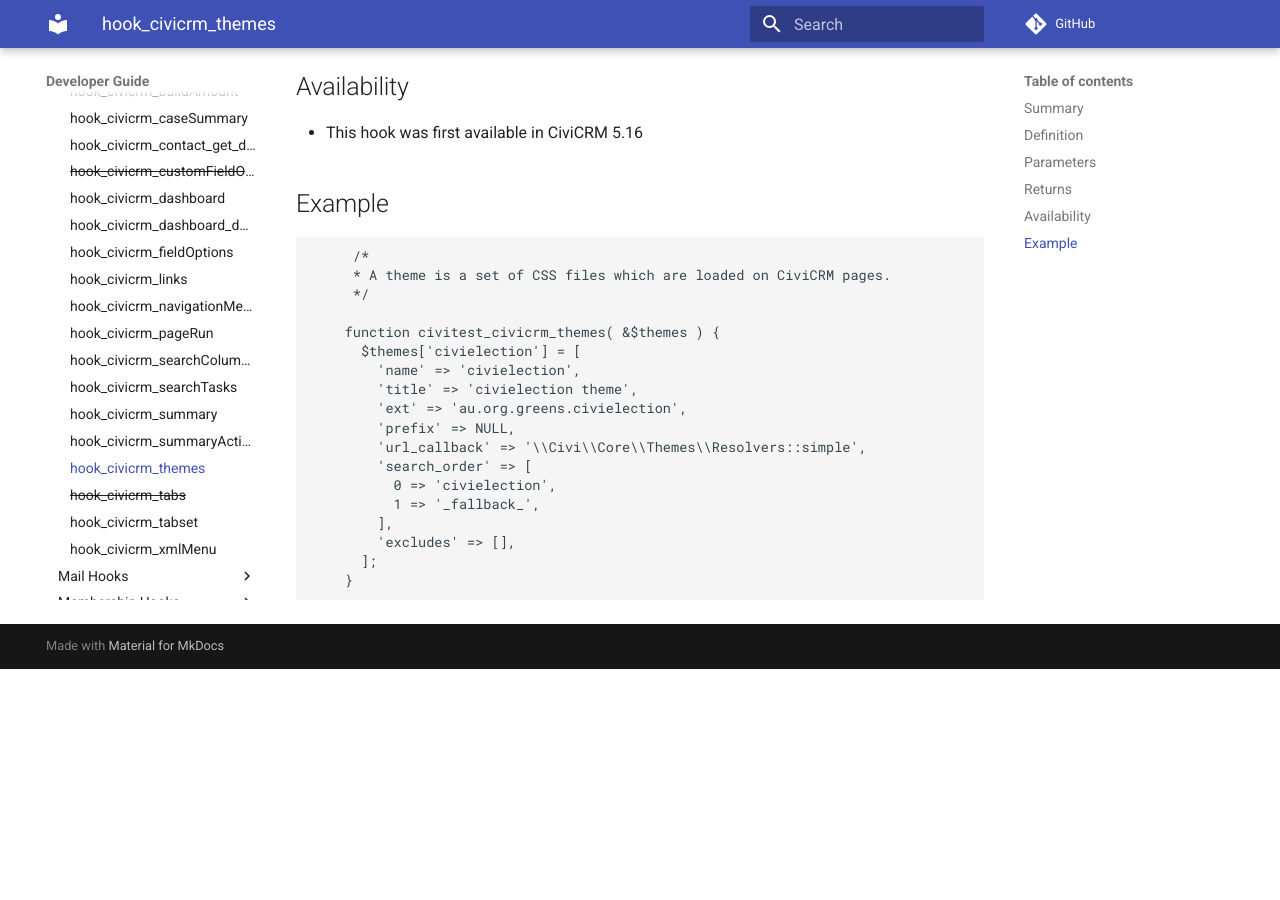
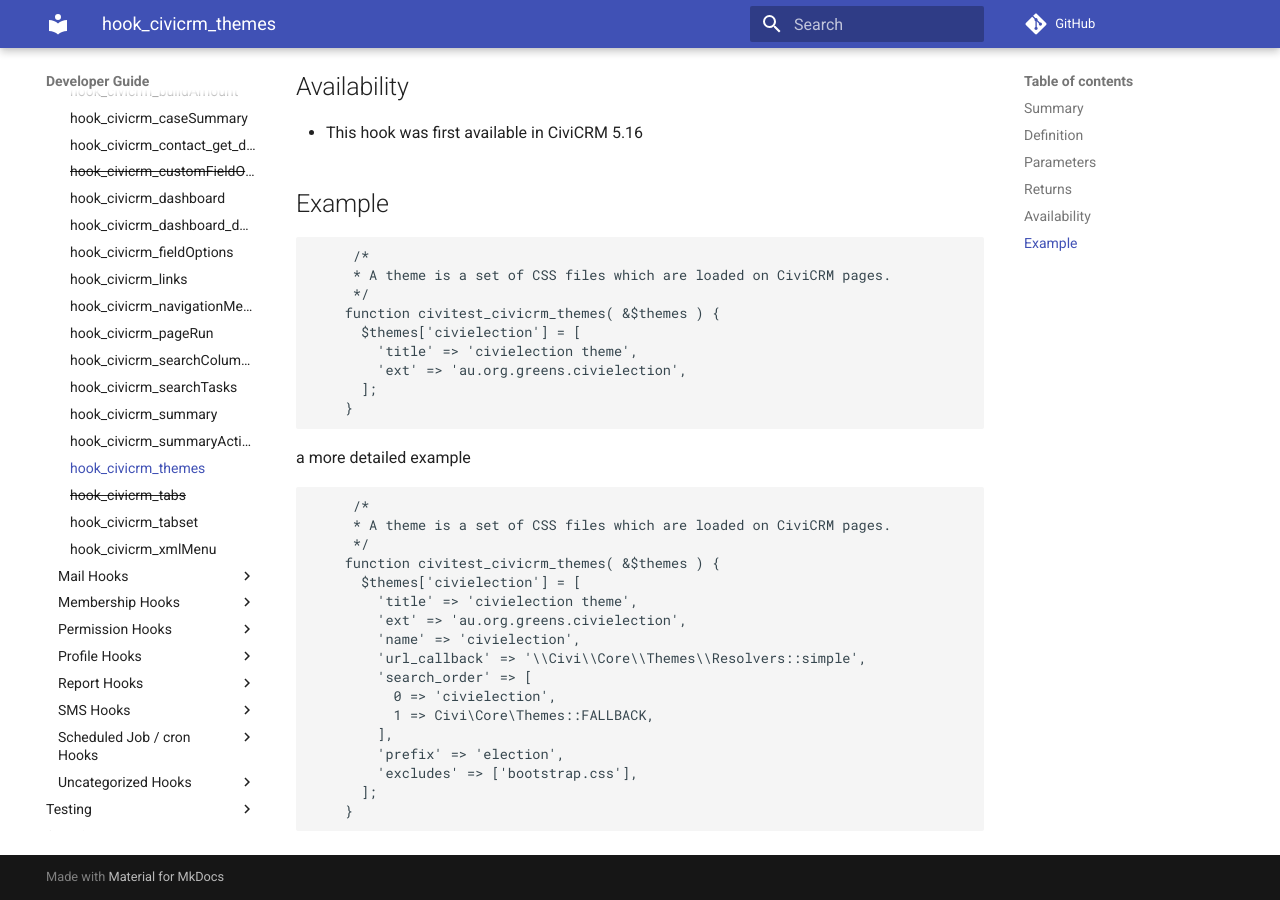
Before and after one commit to civicrm/civicrm-dev-docs, an MkDocs documentation site: the page built from docs/hooks/hook_civicrm_themes.md, in a window 1280 px wide and 900 px high, scrolled down 988 px. Built offline with MkDocs 1.6.1 and Material for MkDocs 9.7.7, drawn with Linux system fonts in a browser that asks for light colours; comment, search, counter and statistics services are not loaded; old or Windows-style settings are respelled for this version of MkDocs; before the commit the page ends 1657 px from its top, so only the background shows below that.

Commit message:
Update examples to be simpler initially and a more detailed example

````diff
--- a/docs/hooks/hook_civicrm_themes.md
+++ b/docs/hooks/hook_civicrm_themes.md
@@ -46,19 +46,32 @@
      /*
      * A theme is a set of CSS files which are loaded on CiviCRM pages.
      */
-
     function civitest_civicrm_themes( &$themes ) {
       $themes['civielection'] = [
-        'name' => 'civielection',
         'title' => 'civielection theme',
         'ext' => 'au.org.greens.civielection',
-        'prefix' => NULL,
+      ];
+    }
+```
+
+a more detailed example
+
+```php
+     /*
+     * A theme is a set of CSS files which are loaded on CiviCRM pages.
+     */
+    function civitest_civicrm_themes( &$themes ) {
+      $themes['civielection'] = [
+        'title' => 'civielection theme',
+        'ext' => 'au.org.greens.civielection',
+        'name' => 'civielection',
         'url_callback' => '\\Civi\\Core\\Themes\\Resolvers::simple',
         'search_order' => [
           0 => 'civielection',
-          1 => '_fallback_',
+          1 => Civi\Core\Themes::FALLBACK,
         ],
-        'excludes' => [],
+        'prefix' => 'election',
+        'excludes' => ['bootstrap.css'],
       ];
     }
 ```
````
